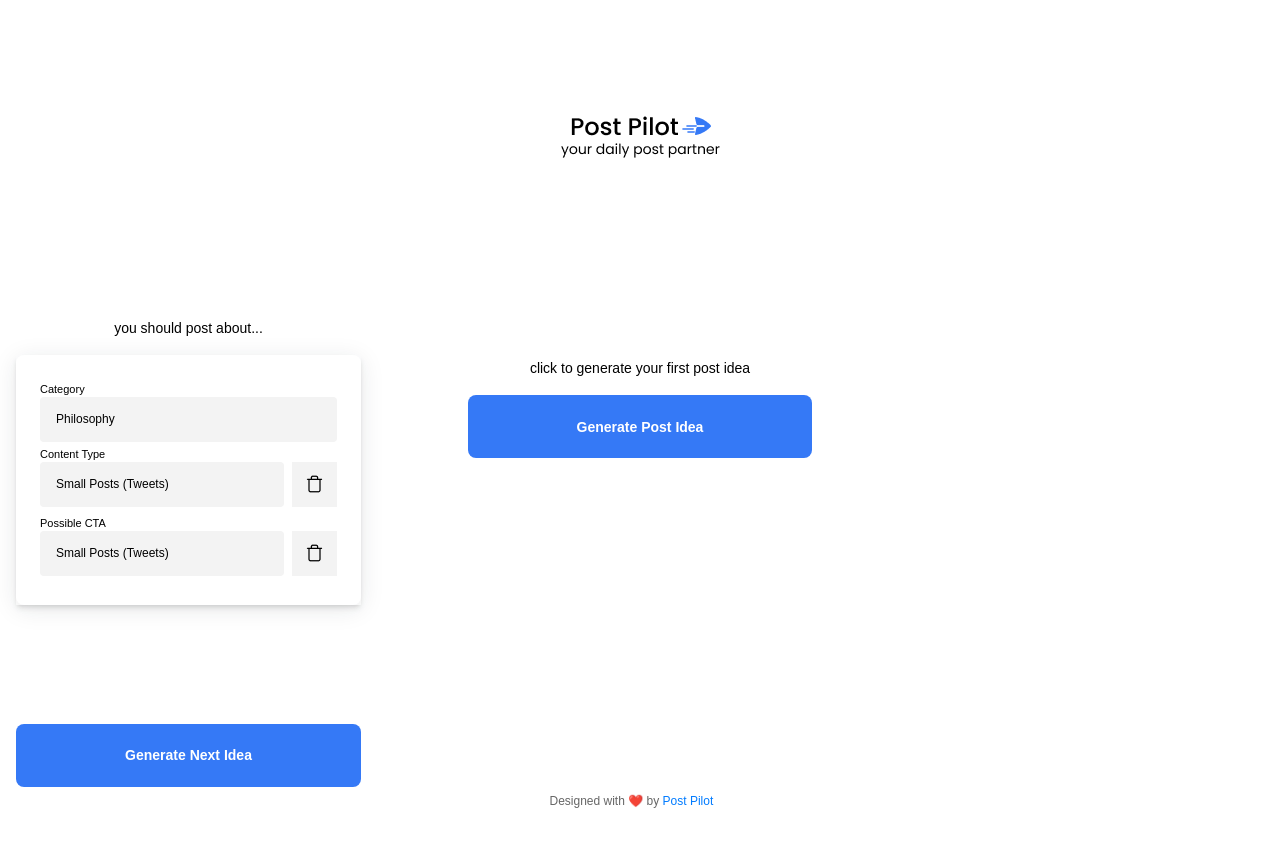
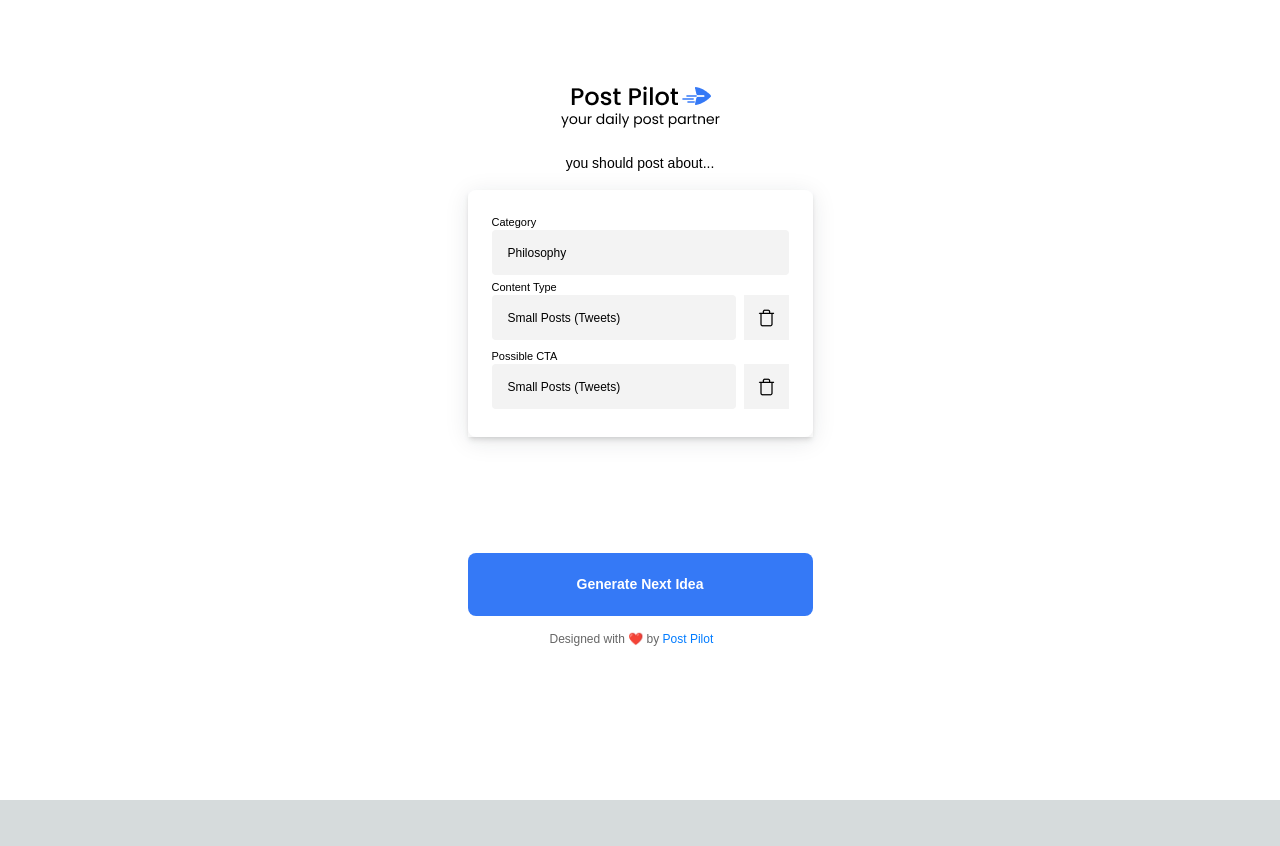
Before and after one commit to bappygolder/x, a Next.js app: page / in a window 1280 px wide. Both pictures are taken after a click on the picture 640 px from the left and 134 px from the top of the page. Shown: the top 846 px of the page. After the commit the page ends 800 px from the top, so only its background shows below. Built offline with nearby package versions, Linux system fonts and the light colour scheme.

Commit message:
add/remove contentType possibleCTA ui- functionality

```diff
--- a/app/page.js
+++ b/app/page.js
@@ -9,13 +9,13 @@
   //Create a state for the create post button and the postpilot logo
   const [createPost, setCreatePost] = useState(false);
 
-  // Create a function for the handleClick that triggers the state change
+  //Create a function for the handleClick that triggers the state change
   const handleClick = () => {
     setCreatePost(true);
   };
   return (
-    <div className="relative bg-white w-full h-[852px] overflow-hidden text-left text-mini text-white font-poppins">
-      <div className="absolute top-[109px] w-full flex flex-row items-start justify-center gap-[10px] cursor-pointer">
+    <div className="relative bg-white w-full min-h-screen overflow-hidden text-left text-mini text-white font-poppins">
+      <div className="absolute top-[79px] w-full flex flex-row items-start justify-center gap-[10px] cursor-pointer">
         {/* Add logo image with also onClick handler to be able to fire the handleClick function */}
         <div className="relative w-[159px] h-[51px]" />
         {/* Show the logo if createPost is false and the extended pilot logo when createPost is true */}
@@ -39,11 +39,12 @@
           />
         )}{" "}
       </div>
-      <section className="absolute w-full top-[358px] flex flex-col items-center justify-center gap-[16px] text-left text-[14px] text-black font-poppins">
+      <section className="absolute w-full top-[281px] flex flex-col items-center justify-center gap-[16px] text-left text-[14px] text-black font-poppins">
         <div className="relative text-[#000000] text-sm leading-5 font-[400] font-poppins">
           click to generate your first post idea
         </div>
 
+        {!createPost && (
           <div className="absolute top-[37px] flex flex-row px-0 box-border items-center justify-center">
             <div
               className="flex items-center justify-center font-semibold  rounded-lg bg-[#3579F6] w-[344px] h-[63px] text-white leading-5 text-15px font-poppins"
@@ -52,16 +53,17 @@
               Generate Post Idea
             </div>
           </div>
+        )}
       </section>
 
       {/* Show the PostSection only if the createPost state is true */}
-      <section className="absolute top-[318px] left-[16px] flex flex-col items-center justify-start gap-[16px] text-left text-[14px] text-black font-poppins">
+      <section className="absolute top-[153px] w-full flex flex-col items-center justify-start gap-[16px] text-left text-[14px] text-black font-poppins">
         {createPost && <PostSection />}
       </section>
 
       {/* The footer section */}
 
-      <div className="absolute top-[793px] left-[calc(50%_-_90.5px)] text-xs text-center text-[#666666]">
+      <div className="absolute top-[631px] left-[calc(50%_-_90.5px)] text-xs text-center text-[#666666]">
         <span>Designed with ❤️ by </span>
         <span className="text-[#007bff]">Post Pilot</span>
       </div>
--- a/components/postSection/PostSection.js
+++ b/components/postSection/PostSection.js
@@ -1,18 +1,25 @@
+"use client";
+import { useState } from "react";
 import Image from "next/image";
 import styles from "./styles.module.css";
 import trash from "../../public/icons/trash-can.png";
 import plus from "../../public/icons/plus.png";
 
 function PostSection() {
+  const [contentType, setContentType] = useState(false);
+  const [possibleCTA, setPossibleCTA] = useState(false);
+
+
   return (
     <>
 
       <div className="relative">you should post about...</div>
       <div className="flex flex-col items-start justify-start text-xs text-gray shadow-md">
-        <div className="rounded-lg bg-white shadow-[0px_4px_24px_rgba(29,_35,_46,_0.1)] w-[345px] h-[250px] flex flex-col p-6 box-border items-start justify-center">
+        <div className="rounded-lg bg-white shadow-[0px_4px_24px_rgba(29,_35,_46,_0.1)] w-[345px] min-h-[110px] flex flex-col p-6 box-border items-start justify-center">
           <div className="self-stretch flex flex-col items-start justify-start">
             <div className={styles.title}>Category</div>
             <input className={styles.input} type="text" defaultValue="Philosophy" />
+            {!contentType &&
             <div className="self-stretch flex flex-col py-1 box-border items-start justify-start">
               <div className={styles.title}>Content Type</div>
               <div className={styles.contentType}>
@@ -21,7 +28,7 @@
                   type="text"
                   defaultValue="Small Posts (Tweets)"
                 />
-                <span className={styles.trashcan}>
+                <span className={styles.trashcan} onClick={() => {setContentType(true)}}>
                   <Image
                     className={"relative"}
                     alt=""
@@ -32,7 +39,9 @@
                 </span>
               </div>
             </div>
-            <div className="self-stretch flex flex-col py-1 box-border items-start justify-start">
+            }
+            {!possibleCTA &&
+              <div className="self-stretch flex flex-col py-1 box-border items-start justify-start">
               <div className={styles.title}>Possible CTA</div>
               <div className={styles.contentType}>
                 <input
@@ -40,7 +49,7 @@
                   type="text"
                   defaultValue="Small Posts (Tweets)"
                 />
-                <span className={styles.trashcan}>
+                <span className={styles.trashcan} onClick={() => {setPossibleCTA(true)}}>
                   <Image
                     className={"relative"}
                     alt=""
@@ -51,12 +60,14 @@
                 </span>
               </div>
             </div>
+            }
           </div>
         </div>
       </div>
 
-      {/* <div className={styles.addContent}>
-        <div className={styles.add}>
+      <div className={styles.addContent} >
+        {contentType &&
+        <div className={styles.add} onClick={() => {setContentType(false)}}>
         <span className={styles.trashcan}>
           <Image
             className={"relative"}
@@ -68,8 +79,9 @@
         </span>
         <h1 className={styles.title}>Add Content Type</h1>
         </div>
-
-        <div className={styles.add}>
+        }
+       {possibleCTA &&
+       <div className={styles.add} onClick={() => {setPossibleCTA(false)}}>
         <span className={styles.trashcan}>
           <Image
             className={"relative"}
@@ -81,9 +93,10 @@
         </span>
         <h1 className={styles.title}>Possible CTA</h1>
         </div>
-      </div> */}
+        }
+      </div>
 
-      <div className="absolute top-[406px] flex flex-row px-0 box-border items-center justify-center">
+      <div className="absolute top-[400px] flex flex-row px-0 box-border items-center justify-center">
         <div className="flex items-center justify-center font-semibold  rounded-lg bg-[#3579F6] w-[345px] h-[63px] text-white">
           Generate Next Idea
         </div>
--- a/components/postSection/styles.module.css
+++ b/components/postSection/styles.module.css
@@ -15,7 +15,7 @@
 }
 
 .addContent{
-    @apply absolute top-[276px] flex gap-[24px];
+    @apply absolute top-[280px] flex gap-[24px];
 }
 
 .add{
```
Lines whose indentation alone changed are shown as unchanged.
